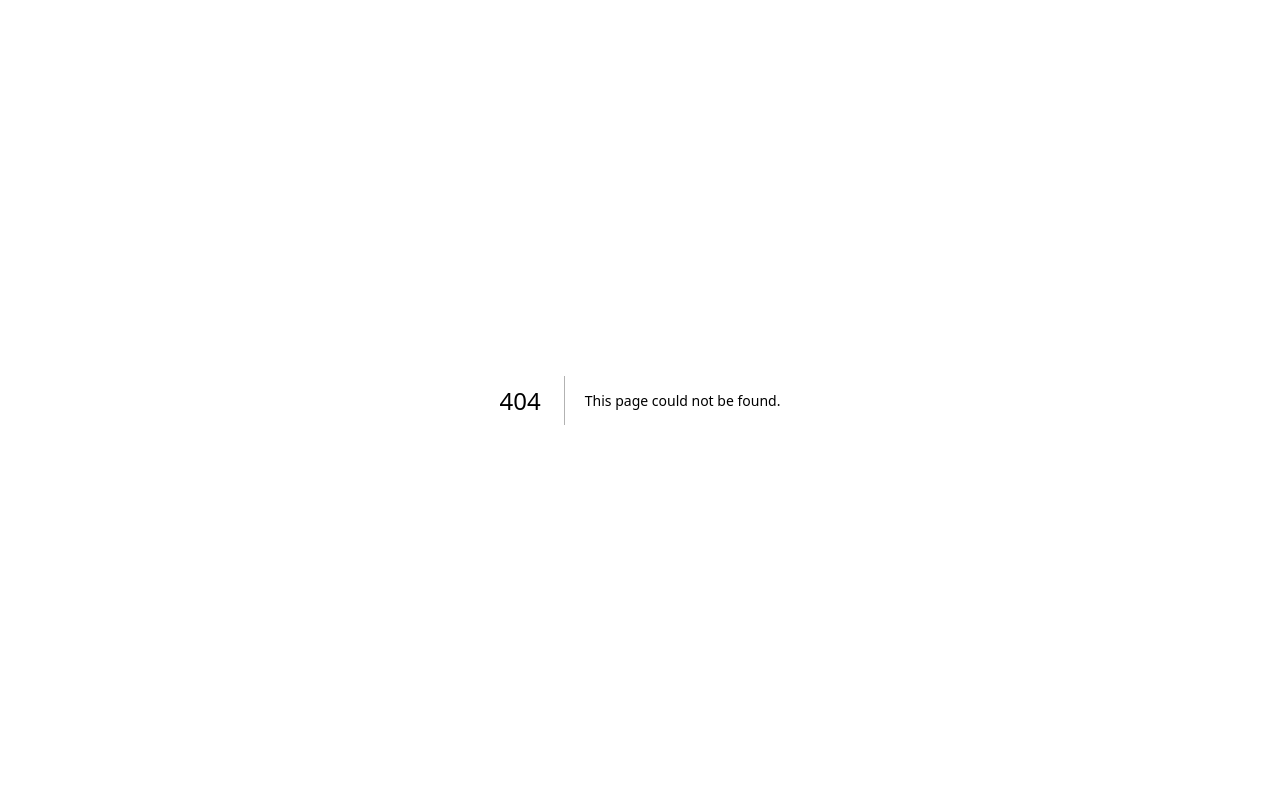
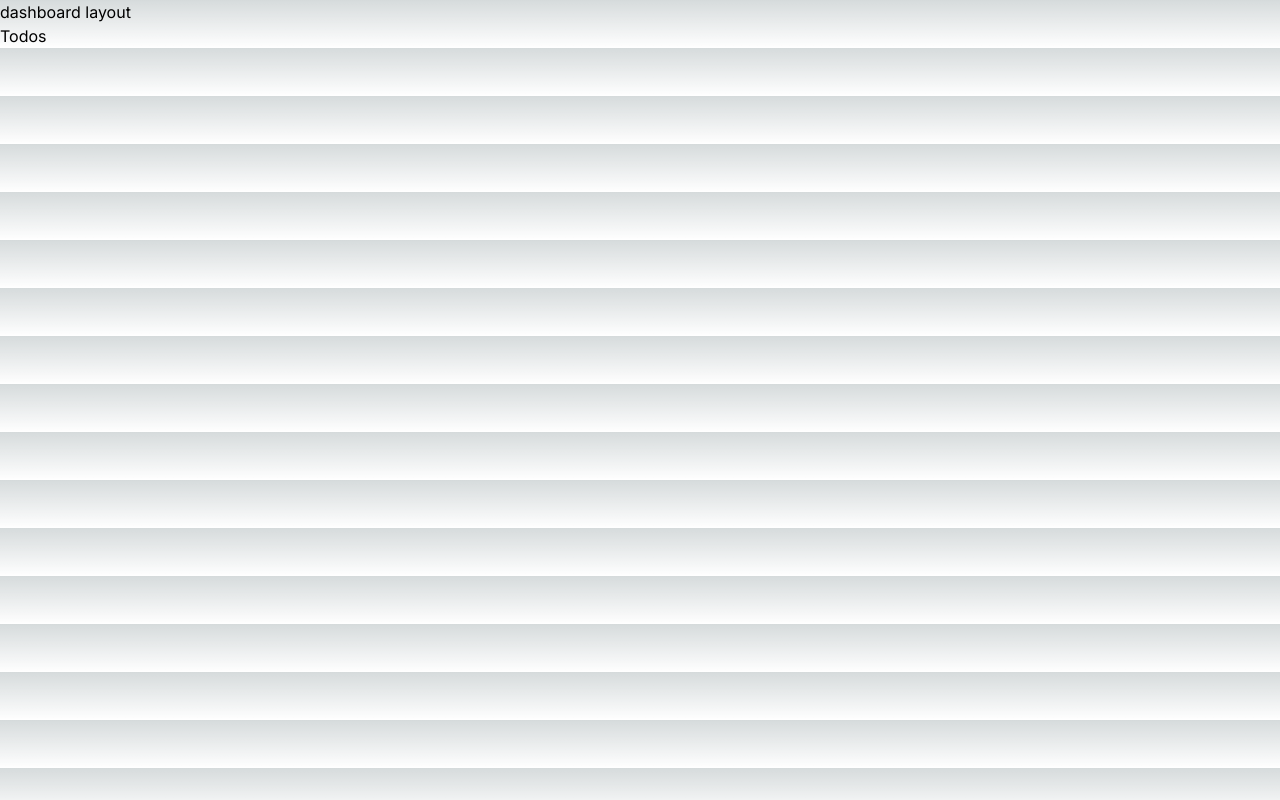
Before and after one commit to Anik7303/intro-to-nextjs-v3, a Next.js app: page /todos in a window 1280 px wide. Before the commit this address had no page. Built offline with nearby package versions, Linux system fonts and the light colour scheme.

Commit message:
lesson 2

```diff
--- /dev/null
+++ b/app/(dashboard)/layout.tsx
@@ -0,0 +1,14 @@
+interface Props {
+  children: React.ReactNode
+}
+
+function DashboardLayout({ children }: Props) {
+  return (
+    <div>
+      <h2>dashboard layout</h2>
+      <div>{children}</div>
+    </div>
+  )
+}
+
+export default DashboardLayout
--- /dev/null
+++ b/app/(dashboard)/todos/page.tsx
@@ -0,0 +1,5 @@
+function TodosPage() {
+  return <div>Todos</div>
+}
+
+export default TodosPage
--- /dev/null
+++ b/app/docs/[id]/page.tsx
@@ -0,0 +1,12 @@
+interface Props {
+  params: {
+    id: string
+  }
+}
+
+function DocsIdPage({ params }: Props) {
+  console.log({ params })
+  return <div>Docs &gt; id &rArr; {params.id}</div>
+}
+
+export default DocsIdPage
--- /dev/null
+++ b/app/docs/page.tsx
@@ -0,0 +1,5 @@
+function DocsPage() {
+  return <div>Docs</div>
+}
+
+export default DocsPage
```
